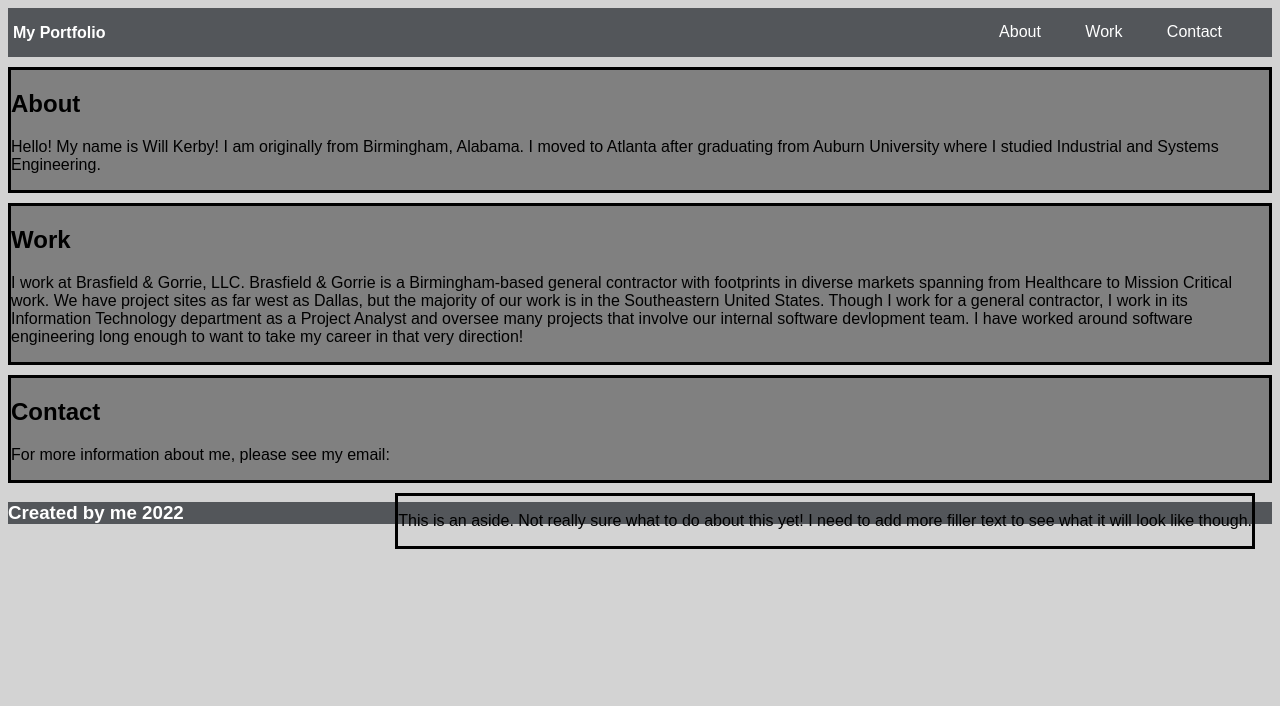
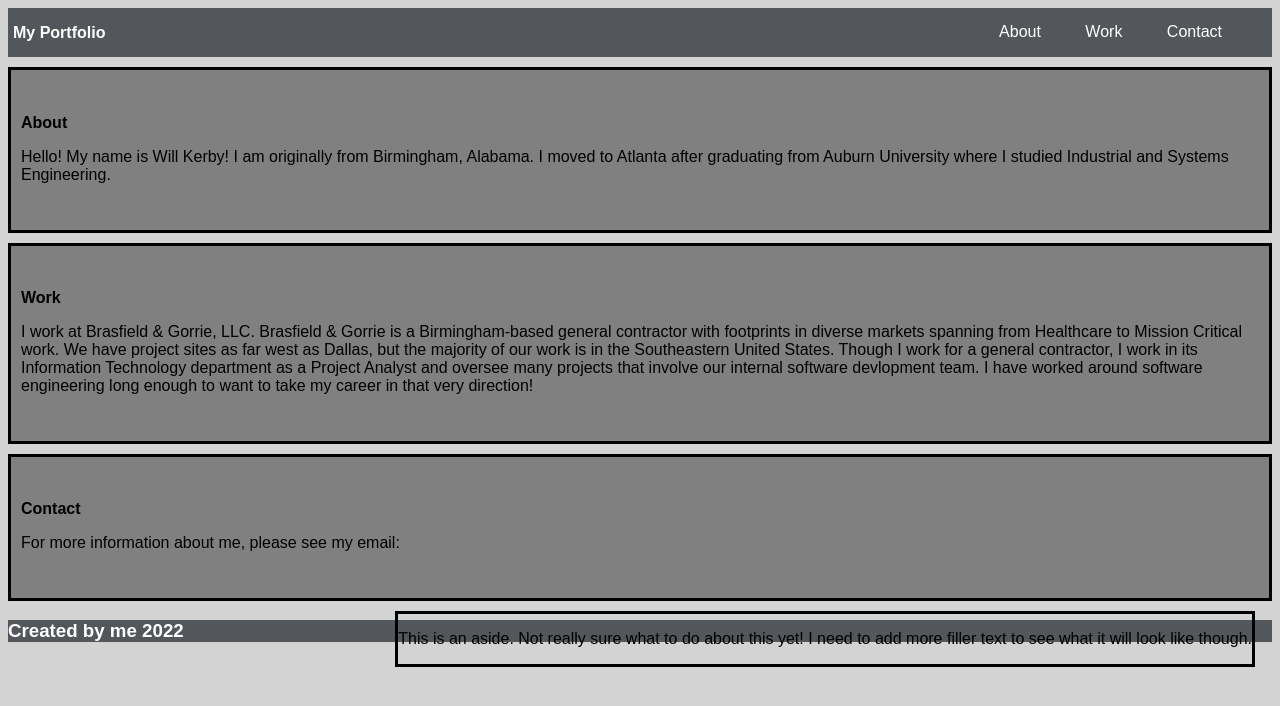
Before and after one commit to wkerby/my-webpage, a plain HTML site: page index.html in a window 1280 px wide. Drawn offline with Linux system fonts and the light colour scheme.

Commit message:
decrease font size for section headers

```diff
--- a/style.css
+++ b/style.css
@@ -20,6 +20,7 @@ main > section {
     border-style:solid;
     border-color:black;
     margin:10px 0px;
+    padding:30px 10px;
 }
 
 header h1 {
@@ -62,3 +63,7 @@ footer {
     width:100%;
     color:white;
 }
+
+main section h2 {
+    font-size: medium;
+}
```
